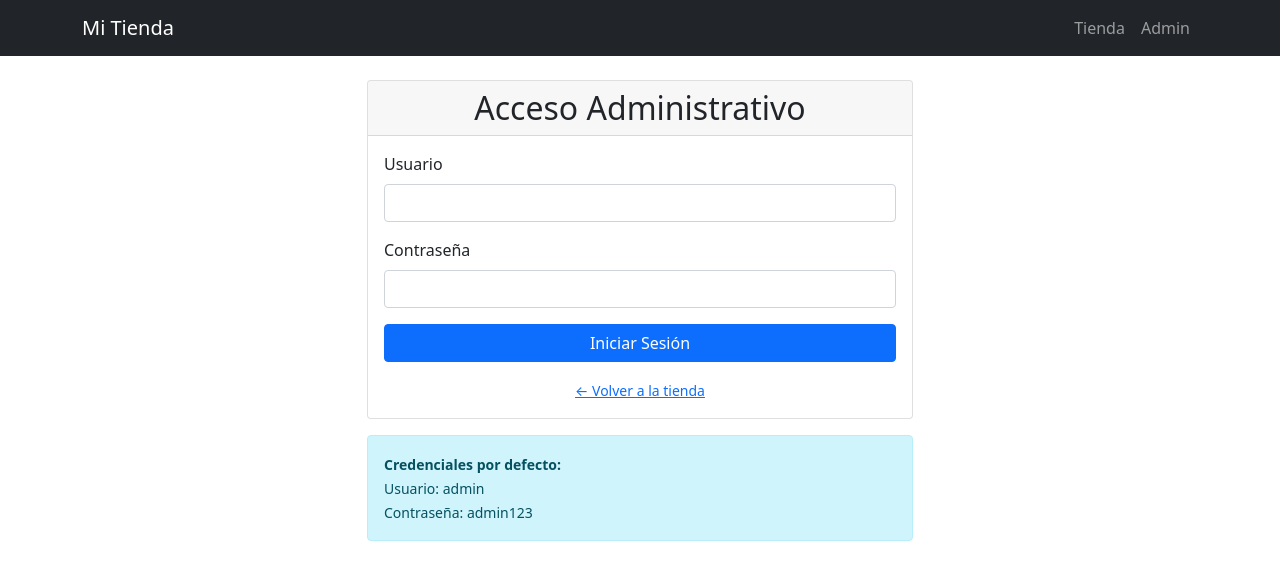
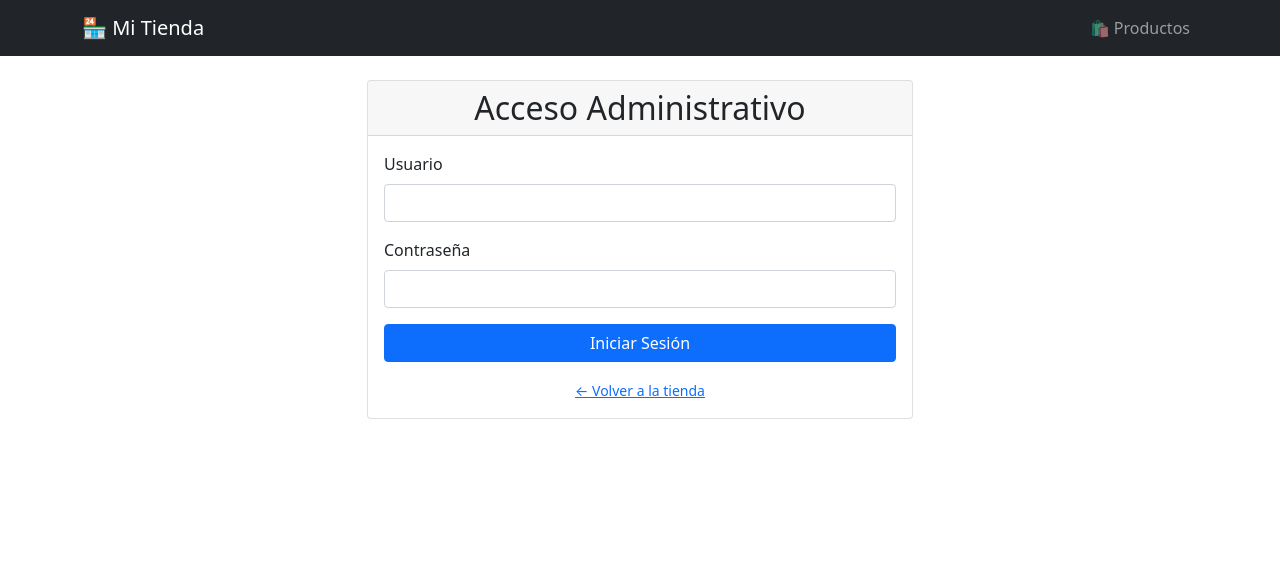
Before and after one commit to Lzteam12/project2webinventario, a Flask app: page /admin/login in a window 1280 px wide. Shown: the top 580 px of the page. Run offline with Flask 3, Linux system fonts and the light colour scheme.

Commit message:
modified:   templates/admin_login.html modified:   templates/base.html

```diff
--- a/templates/admin_login.html
+++ b/templates/admin_login.html
@@ -31,14 +31,6 @@
                 </div>
             </div>
         </div>
-
-        <div class="mt-3 alert alert-info">
-            <small>
-                <strong>Credenciales por defecto:</strong><br>
-                Usuario: admin<br>
-                Contraseña: admin123
-            </small>
-        </div>
     </div>
 </div>
 {% endblock %}
--- a/templates/base.html
+++ b/templates/base.html
@@ -3,22 +3,23 @@
 <head>
     <meta charset="UTF-8">
     <meta name="viewport" content="width=device-width, initial-scale=1.0">
-    <title>{% block title %}Inventario App{% endblock %}</title>
+    <title>{% block title %}Mi Tienda - Inventario{% endblock %}</title>
     <link href="https://cdn.jsdelivr.net/npm/bootstrap@5.1.3/dist/css/bootstrap.min.css" rel="stylesheet">
     <link rel="stylesheet" href="{{ url_for('static', filename='style.css') }}">
 </head>
 <body>
     <nav class="navbar navbar-expand-lg navbar-dark bg-dark">
         <div class="container">
-            <a class="navbar-brand" href="{{ url_for('index') }}">Mi Tienda</a>
+            <a class="navbar-brand" href="{{ url_for('index') }}">🏪 Mi Tienda</a>
 
+            <!-- Solo mostrar navegación básica para todos -->
             <div class="navbar-nav ms-auto">
-                <a class="nav-link" href="{{ url_for('index') }}">Tienda</a>
+                <a class="nav-link" href="{{ url_for('index') }}">🛍️ Productos</a>
+
+                <!-- Solo mostrar opciones de admin si está logueado -->
                 {% if session.admin_logged_in %}
-                    <a class="nav-link" href="{{ url_for('admin') }}">Administración</a>
-                    <a class="nav-link" href="{{ url_for('admin_logout') }}">Cerrar Sesión</a>
-                {% else %}
-                    <a class="nav-link" href="{{ url_for('admin_login') }}">Admin</a>
+                    <a class="nav-link" href="{{ url_for('admin') }}">⚙️ Administración</a>
+                    <a class="nav-link" href="{{ url_for('admin_logout') }}">🚪 Cerrar Sesión</a>
                 {% endif %}
             </div>
         </div>
```
